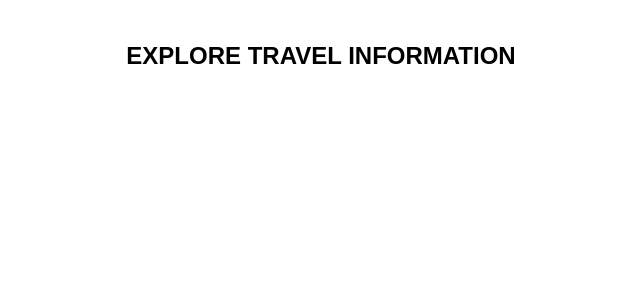
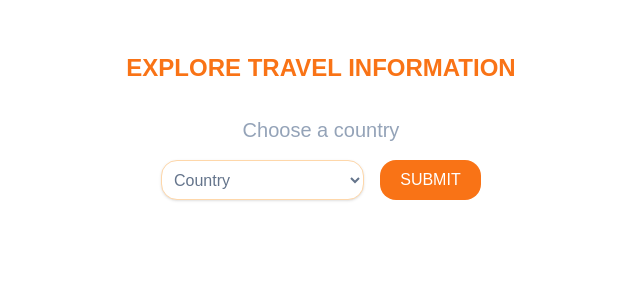
Before and after one commit to aliyatastemirova/travel-info, a React (Create React App) app: page / in a window 1280 px wide. Shown: the top 300 px of the page, without its empty margins (319-959 px from the left). Built offline with nearby package versions, Linux system fonts and the light colour scheme.

Commit message:
[IMP] components: add a button and a dropdown menu
- Generic button component
- Generic dropdown menu component (UI, no functionality)
- A search component with a title, dropdown, and a button

```diff
--- a/src/App.js
+++ b/src/App.js
@@ -1,13 +1,18 @@
 import "./App.css";
 import Header from "./components/Header";
+import Search from "./components/Search";
 
 function App() {
   return (
-    <div className="flex flex-col items-center py-10 space-x-6">
-      <div className="flex flex-row">
-        <div id="header">
-          <Header />
-        </div>
+    <div className="flex flex-col items-center justify-center py-10">
+      <div id="header" className="flex flex-row py-3">
+        <Header />
+      </div>
+      <div
+        id="search"
+        className="flex flex-col py-5 w-full items-center justify-center text-center md:w-1/3"
+      >
+        <Search />
       </div>
     </div>
   );
--- a/src/components/Button.js
+++ b/src/components/Button.js
@@ -0,0 +1,19 @@
+import PropTypes from "prop-types";
+
+const Button = ({ text }) => {
+  return (
+    <button className="bg-orange-500 hover:bg-orange-600 text-white rounded-2xl py-2 px-1 uppercase w-3/4 text-center md:w-1/2">
+      {text}
+    </button>
+  );
+};
+
+Button.defaultProps = {
+  text: "Submit",
+};
+
+Button.propTypes = {
+  text: PropTypes.string,
+};
+
+export default Button;
--- /dev/null
+++ b/src/components/Dropdown.js
@@ -0,0 +1,24 @@
+import PropTypes from "prop-types";
+
+const Dropdown = ({ items }) => {
+  return (
+    // Dropdown menu with the list of items
+    <select className="w-full bg-white border border-orange-200 hover:border-orange-400 px-2 py-2 rounded-2xl shadow focus:outline-none focus:shadow-outline text-slate-500">
+      {/* Dropdown menu with the list of items */}
+      <option className="text-slate-300" value="" disabled selected>
+        Country
+      </option>
+      {items.map((item) => (
+        <option key={item.id} value={item.id}>
+          {item.name}
+        </option>
+      ))}
+    </select>
+  );
+};
+
+Dropdown.propTypes = {
+  items: PropTypes.array,
+};
+
+export default Dropdown;
--- a/src/components/Header.js
+++ b/src/components/Header.js
@@ -2,7 +2,7 @@ import PropTypes from "prop-types";
 
 const Header = ({ title }) => {
   return (
-    <header className="font-bold uppercase text-2xl">
+    <header className="font-bold uppercase text-2xl text-orange-500">
       <h1>{title}</h1>
     </header>
   );
--- a/src/components/Search.js
+++ b/src/components/Search.js
@@ -0,0 +1,30 @@
+import PropTypes from "prop-types";
+import Button from "./Button";
+import Dropdown from "./Dropdown";
+
+const Search = ({ title }) => {
+  return (
+    <div className="flex flex-col space-y-4 w-full items-center">
+      <h1 className="text-xl text-slate-400">{title}</h1>
+      <div className="flex flex-col items-center space-y-6 w-3/4 md:flex-row md:space-x-4 md:space-y-0 md:items-stretch">
+        <Dropdown
+          items={[
+            { id: "test", name: "test" },
+            { id: "blabla", name: "blabla" },
+          ]}
+        />
+        <Button />
+      </div>
+    </div>
+  );
+};
+
+Search.defaultProps = {
+  title: "Choose a country",
+};
+
+Search.propTypes = {
+  title: PropTypes.string,
+};
+
+export default Search;
```
